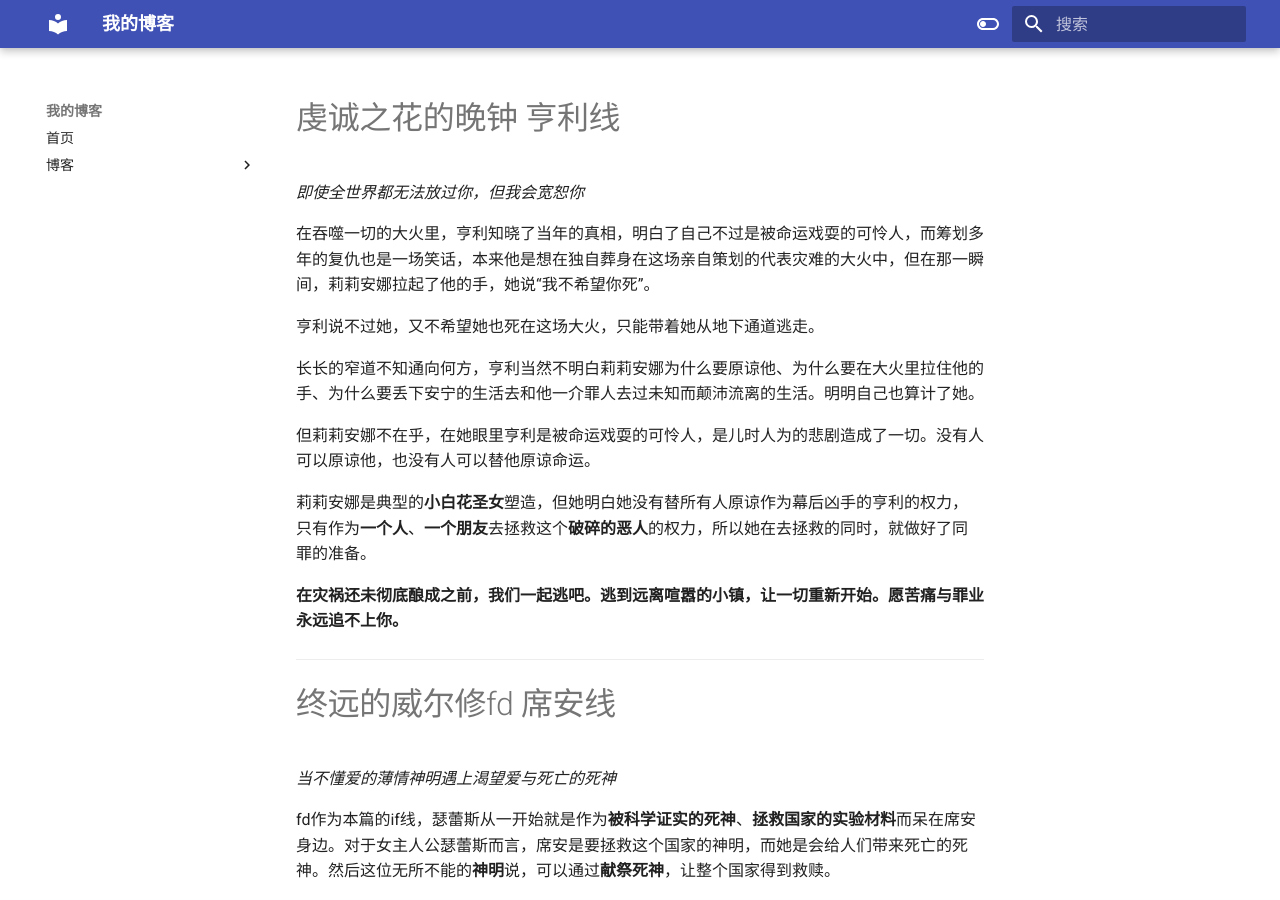
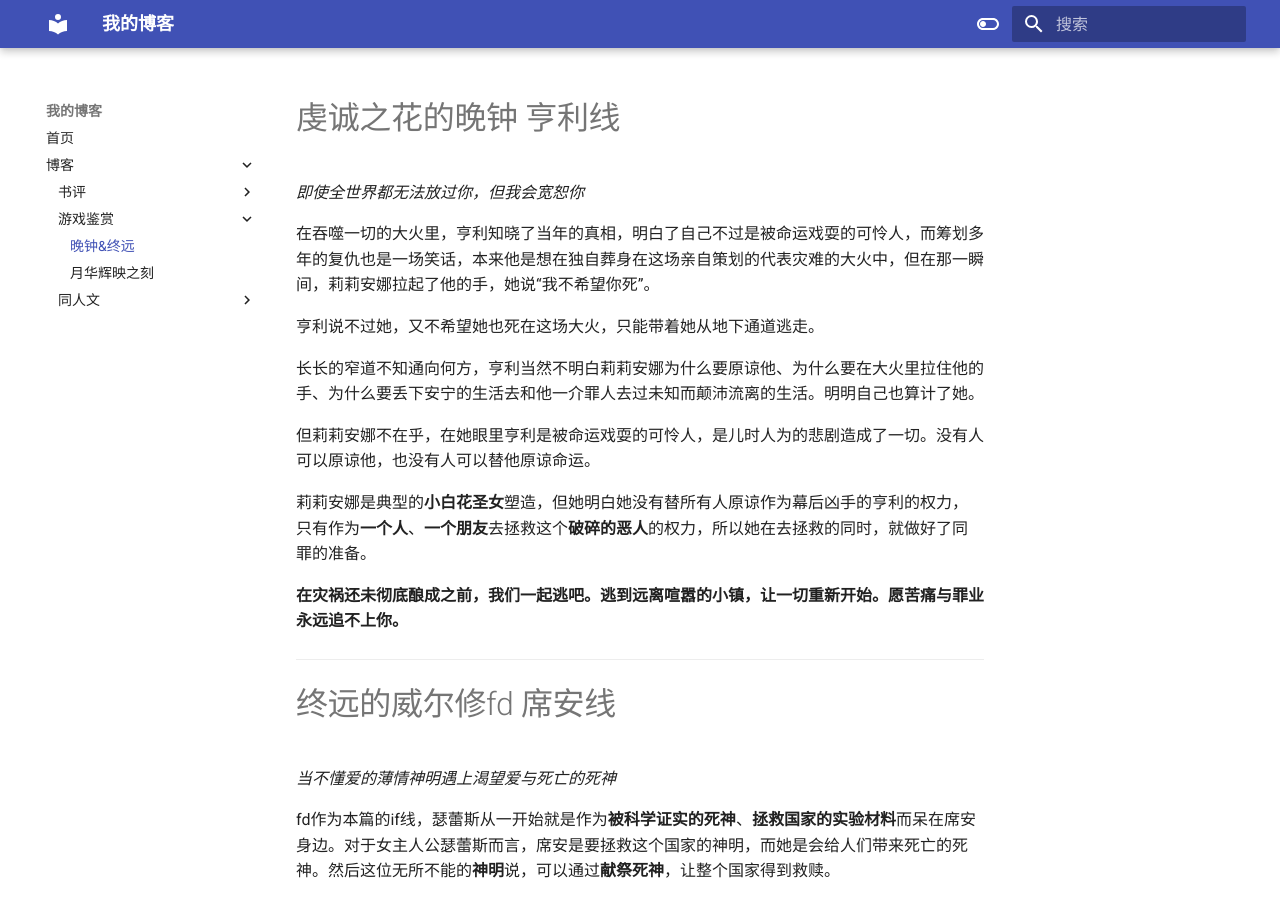
Before and after one commit to Linsey0229/blog, an MkDocs documentation site: the page built from docs/wan-zhong-zhong-yuan.md, in a window 1280 px wide and 900 px high. Built offline with MkDocs 1.6.1 and Material for MkDocs 9.7.7, drawn with Linux system fonts in a browser that asks for light colours; some of the changed lines change nothing that is shown.

Commit message:
修复晚钟终远导航指向

```diff
--- a/mkdocs.yml
+++ b/mkdocs.yml
@@ -20,8 +20,8 @@ nav:
       - 茉莉香片: first-post.md
       - 倾城之恋: zhangailing.md
     - 游戏鉴赏:
+      - 晚钟&终远: wan-zhong-zhong-yuan.md
       - 月华辉映之刻: moon.md
-      - 晚钟&终远: wanzhong.md
     - 同人文:
       - 【血相】血河与神相的十五年纠缠不休: shiwunian.md
       - 【血相】归途: guitu.md
```
